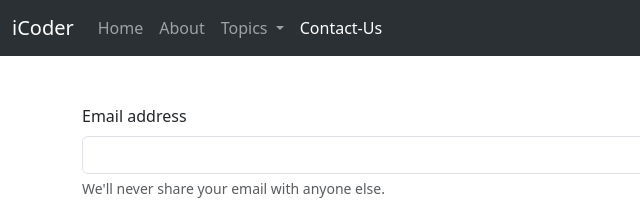
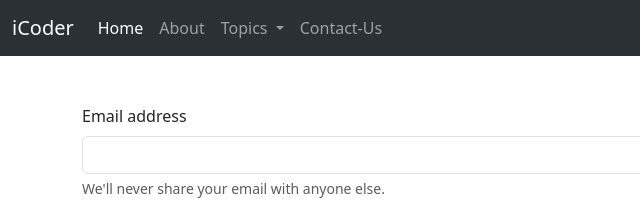
Before and after one commit to taimoorbzu/iCoder, a plain HTML site: page contact.html in a window 1280 px wide. Shown: the top 212 px of the page, 0-640 px from the left. Drawn offline with nearby package versions, Linux system fonts and the light colour scheme.

Commit message:
Update contact.html

```diff
--- a/contact.html
+++ b/contact.html
@@ -23,10 +23,10 @@
             <div class="collapse navbar-collapse" id="navbarSupportedContent">
                 <ul class="navbar-nav me-auto mb-2 mb-lg-0">
                     <li class="nav-item">
-                        <a class="nav-link" aria-current="page" href="/">Home</a>
+                        <a class="nav-link active" aria-current="page" href="/iCoder/">Home</a>
                     </li>
                     <li class="nav-item">
-                        <a class="nav-link" href="/about.html">About</a>
+                        <a class="nav-link" href="/iCoder/about.html">About</a>
                     </li>
                     <li class="nav-item dropdown">
                         <a class="nav-link dropdown-toggle" href="#" role="button" data-bs-toggle="dropdown"
@@ -44,7 +44,7 @@
                         </ul>
                     </li>
                     <li class="nav-item">
-                        <a class="nav-link active" href="/contact.html">Contact-Us</a>
+                        <a class="nav-link" href="/iCoder/contact.html">Contact-Us</a>
                     </li>
                 </ul>
                 <form class="d-flex" role="search">
```
